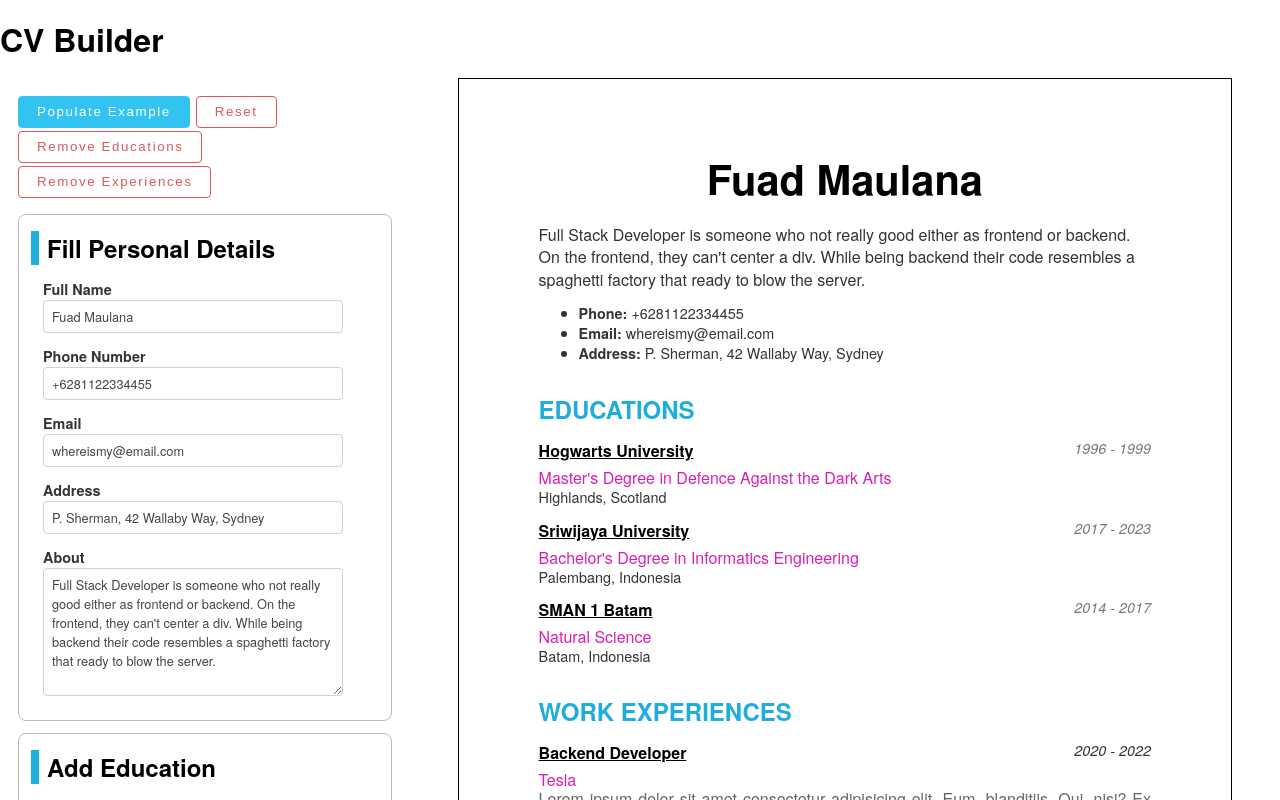
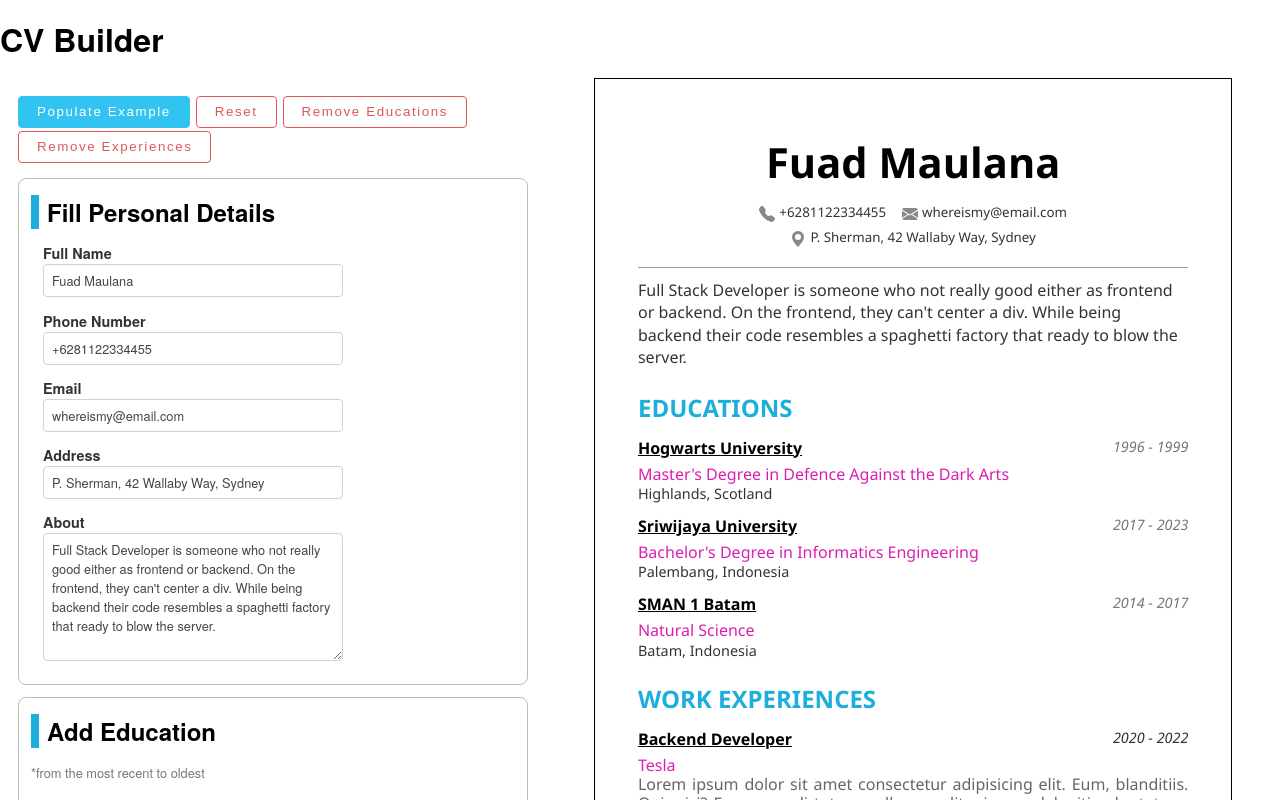
Before and after one commit to fuadmln/react-cvbuilder, a React (Vite) app: page / in a window 1280 px wide. Shown: the top 800 px of the page. Built offline with nearby package versions, Linux system fonts and the light colour scheme; the HTML template or start-up script is replaced by a standard one.

Commit message:
styling: personal info

```diff
--- a/src/components/InfoPersonal.jsx
+++ b/src/components/InfoPersonal.jsx
@@ -4,12 +4,40 @@ function InfoPersonal({profile}){
    return(
       <div className="cv-personal">
          <h2>{profile.name}</h2>
+         <ul>
+            {profile.phone && (
+               <li>
+                  <svg xmlns="http://www.w3.org/2000/svg" width="16" height="16" fill="#888" class="bi bi-telephone-fill" viewBox="0 0 16 16"><path fill-rule="evenodd" d="M1.885.511a1.745 1.745 0 0 1 2.61.163L6.29 2.98c.329.423.445.974.315 1.494l-.547 2.19a.678.678 0 0 0 .178.643l2.457 2.457a.678.678 0 0 0 .644.178l2.189-.547a1.745 1.745 0 0 1 1.494.315l2.306 1.794c.829.645.905 1.87.163 2.611l-1.034 1.034c-.74.74-1.846 1.065-2.877.702a18.634 18.634 0 0 1-7.01-4.42 18.634 18.634 0 0 1-4.42-7.009c-.362-1.03-.037-2.137.703-2.877L1.885.511z"/></svg>
+                  <span>{profile.phone}</span>
+               </li>
+            )}
+            {profile.email && (
+               <li>
+                  <svg xmlns="http://www.w3.org/2000/svg" width="16" height="16" fill="#888" class="bi bi-envelope-fill" viewBox="0 0 16 16"><path d="M.05 3.555A2 2 0 0 1 2 2h12a2 2 0 0 1 1.95 1.555L8 8.414.05 3.555ZM0 4.697v7.104l5.803-3.558L0 4.697ZM6.761 8.83l-6.57 4.027A2 2 0 0 0 2 14h12a2 2 0 0 0 1.808-1.144l-6.57-4.027L8 9.586l-1.239-.757Zm3.436-.586L16 11.801V4.697l-5.803 3.546Z"/></svg>
+                  <span>{profile.email}</span>
+               </li>
+            )}
+            {profile.address && (
+               <li>
+                  <svg xmlns="http://www.w3.org/2000/svg" width="16" height="16" fill="#888" class="bi bi-geo-alt-fill" viewBox="0 0 16 16"><path d="M8 16s6-5.686 6-10A6 6 0 0 0 2 6c0 4.314 6 10 6 10zm0-7a3 3 0 1 1 0-6 3 3 0 0 1 0 6z"/></svg>
+                  <span>{profile.address}</span>
+               </li>
+            )}
+            {profile.link && (
+               <li>
+                  <svg xmlns="http://www.w3.org/2000/svg" width="16" height="16" fill="#888" class="bi bi-link-45deg" viewBox="0 0 16 16"><path d="M4.715 6.542 3.343 7.914a3 3 0 1 0 4.243 4.243l1.828-1.829A3 3 0 0 0 8.586 5.5L8 6.086a1.002 1.002 0 0 0-.154.199 2 2 0 0 1 .861 3.337L6.88 11.45a2 2 0 1 1-2.83-2.83l.793-.792a4.018 4.018 0 0 1-.128-1.287z"/><path d="M6.586 4.672A3 3 0 0 0 7.414 9.5l.775-.776a2 2 0 0 1-.896-3.346L9.12 3.55a2 2 0 1 1 2.83 2.83l-.793.792c.112.42.155.855.128 1.287l1.372-1.372a3 3 0 1 0-4.243-4.243L6.586 4.672z"/></svg>
+                  <span>https://google.com</span>
+               </li>
+            )}
+            {profile.linkedin && (
+               <li>
+                  <svg xmlns="http://www.w3.org/2000/svg" width="16" height="16" fill="#888" class="bi bi-linkedin" viewBox="0 0 16 16"><path d="M0 1.146C0 .513.526 0 1.175 0h13.65C15.474 0 16 .513 16 1.146v13.708c0 .633-.526 1.146-1.175 1.146H1.175C.526 16 0 15.487 0 14.854V1.146zm4.943 12.248V6.169H2.542v7.225h2.401zm-1.2-8.212c.837 0 1.358-.554 1.358-1.248-.015-.709-.52-1.248-1.342-1.248-.822 0-1.359.54-1.359 1.248 0 .694.521 1.248 1.327 1.248h.016zm4.908 8.212V9.359c0-.216.016-.432.08-.586.173-.431.568-.878 1.232-.878.869 0 1.216.662 1.216 1.634v3.865h2.401V9.25c0-2.22-1.184-3.252-2.764-3.252-1.274 0-1.845.7-2.165 1.193v.025h-.016a5.54 5.54 0 0 1 .016-.025V6.169h-2.4c.03.678 0 7.225 0 7.225h2.4z"/></svg>
+                  <span>linkedin.com</span>
+               </li>
+            )}
+         </ul>
          <p>{profile.about}</p>
-         <ul>
-            <li><b>Phone: </b>{profile.phone}</li>
-            <li><b>Email: </b>{profile.email}</li>
-            <li><b>Address: </b>{profile.address}</li>
-         </ul>
+
       </div>
    );
 }
--- a/src/styles/App.css
+++ b/src/styles/App.css
@@ -145,11 +145,21 @@ button.delete:hover {
 }
 
 .app__info {
+  /* a4 size */
+  width: 595pt;
+  height: 842pt;
   align-self: flex-start;
-  padding: 3.5rem 5rem;
+  padding: 32pt 32pt;
   margin-left: 3rem;
   margin-right: 3rem;
   border: 1px solid black;
+}
+
+.app__info p,
+.app__info li,
+.app__info h2,
+.app__info h3 {
+  font-family: "Segoe UI", sans-serif;
 }
 
 .form-personal,
@@ -201,11 +211,12 @@ button.delete:hover {
 
 .cv-education,
 .cv-experience {
-  margin-top: 1.8rem;
+  margin-top: 1.4rem;
 }
 
 .cv-education h2,
 .cv-experience h2 {
+  margin-top: 0;
   color: #1eaedb;
   text-transform: uppercase;
 }
--- a/src/styles/InfoPersonal.css
+++ b/src/styles/InfoPersonal.css
@@ -4,11 +4,37 @@
   font-size: 2.6rem;
 }
 
+.cv-personal p {
+  font-size: 12pt;
+}
+
 .cv-personal ul {
-  margin: 12px 0;
+  margin: 0;
+  padding: 0;
+  display: flex;
+  flex-wrap: wrap;
+  justify-content: center;
+  column-gap: 16px;
+  row-gap: 5px;
+}
+
+.cv-personal ul::after {
+  content: "";
+  display: block;
+  height: 1px;
+  width: 100%;
+  margin: 8pt 0;
+  background-color: #999;
 }
 
 .cv-personal li {
-  font-size: 0.9rem;
-  line-height: 1.2rem;
+  display: inline-flex;
+  margin-bottom: 4px;
+  font-size: 10pt;
+  line-height: 10pt;
+  list-style: none;
 }
+
+.cv-personal li svg {
+  margin-right: 4px;
+}
```
